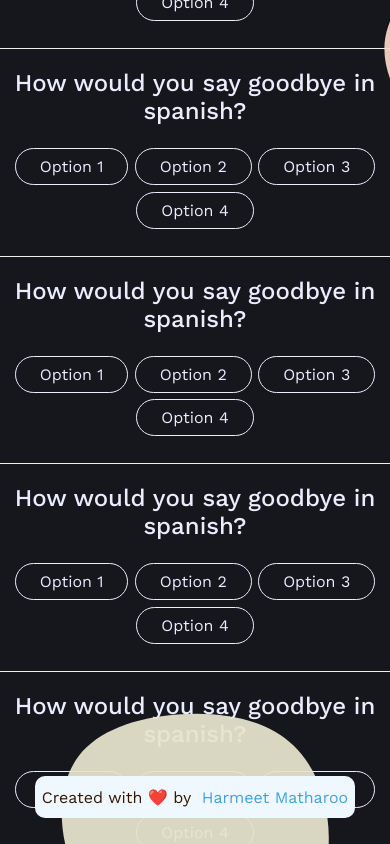
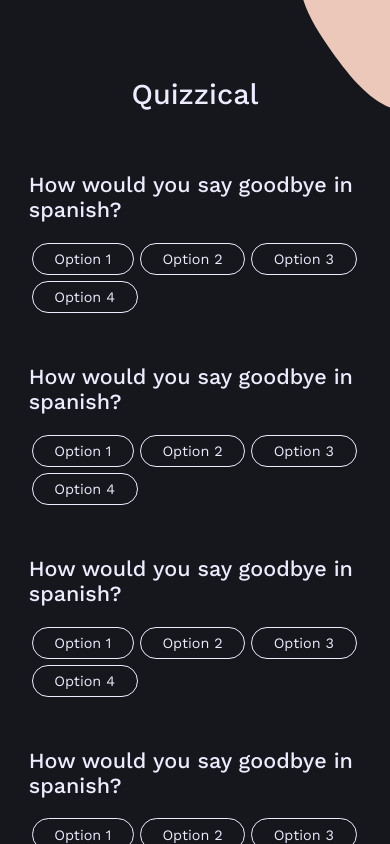
Before and after one commit to hmjatt/Quizzical, a React (Create React App) app in the folder quizzical/: page / in a window 390 px wide. Both pictures are taken after a click on the button "Start Quiz". Shown: the top 844 px of the page. Built offline with nearby package versions, Linux system fonts and the light colour scheme.

Commit message:
made it responsive

```diff
--- a/quizzical/src/App.js
+++ b/quizzical/src/App.js
@@ -13,6 +13,15 @@ function App() {
 
     return (
         <div className="App">
+            <div className="blobs">
+                <svg
+                    className="blob2"
+                    xmlns="http://www.w3.org/2000/svg"
+                    viewBox="0 0 600 600"
+                >
+                    <path d="M411.4 166.7C442.3 193.1 463.7 230.2 462.6 265.2 461.5 300.2 437.9 333.1 419.7 373.2 401.4 413.2 388.5 460.4 355.4 488.1 322.2 515.8 268.9 524 224.8 507.5 180.7 491.1 146 450 112.1 402.9 78.3 355.8 45.4 302.5 50.6 253.1 55.8 203.6 99.2 158 147.1 134.6 195 111.2 247.5 110.1 293.9 117.4 340.3 124.7 380.6 140.3 411.4 166.7Z" />
+                </svg>
+            </div>
             {!gameStart && (
                 <main className="welcomePage">
                     <h1 className="heading">Quizzical</h1>
@@ -29,8 +38,8 @@ function App() {
             )}
 
             {gameStart && <Quiz />}
-
-            <div className="blobs">
+            <Footer />
+			<div className="blobs">
                 <svg
                     className="blob1"
                     xmlns="http://www.w3.org/2000/svg"
@@ -38,15 +47,7 @@ function App() {
                 >
                     <path d="M480.8 168.7C524.5 210.6 543.4 285.2 528.9 353.7 514.5 422.2 466.7 484.5 409.7 502.2 352.6 519.8 286.4 492.8 237.5 458.3 188.6 423.8 157 381.8 142.2 331.7 127.4 281.7 129.2 223.5 158.3 184.9 187.4 146.2 243.7 127.1 306.1 122.2 368.5 117.3 437.1 126.7 480.8 168.7Z" />
                 </svg>
-                <svg
-                    className="blob2"
-                    xmlns="http://www.w3.org/2000/svg"
-                    viewBox="0 0 600 600"
-                >
-                    <path d="M411.4 166.7C442.3 193.1 463.7 230.2 462.6 265.2 461.5 300.2 437.9 333.1 419.7 373.2 401.4 413.2 388.5 460.4 355.4 488.1 322.2 515.8 268.9 524 224.8 507.5 180.7 491.1 146 450 112.1 402.9 78.3 355.8 45.4 302.5 50.6 253.1 55.8 203.6 99.2 158 147.1 134.6 195 111.2 247.5 110.1 293.9 117.4 340.3 124.7 380.6 140.3 411.4 166.7Z" />
-                </svg>
             </div>
-            <Footer />
         </div>
     );
 }
--- a/quizzical/src/components/Quiz.js
+++ b/quizzical/src/components/Quiz.js
@@ -4,11 +4,9 @@ function Quiz() {
     console.log("Quiz Component");
 
     return (
-        <div>
         <div className="quiz">
-                <h2 className="questions">
-                    How would you say goodbye in spanish?
-                </h2>
+			<h1 className="heading">Quizzical</h1>
+            <h2 className="questions">How would you say goodbye in spanish?</h2>
             <div className="options">
                 <button>Option 1</button>
                 <button>Option 2</button>
@@ -16,9 +14,7 @@ function Quiz() {
                 <button>Option 4</button>
             </div>
             <hr></hr>
-                <h2 className="questions">
-                    How would you say goodbye in spanish?
-                </h2>
+            <h2 className="questions">How would you say goodbye in spanish?</h2>
             <div className="options">
                 <button>Option 1</button>
                 <button>Option 2</button>
@@ -26,9 +22,7 @@ function Quiz() {
                 <button>Option 4</button>
             </div>
             <hr></hr>
-                <h2 className="questions">
-                    How would you say goodbye in spanish?
-                </h2>
+            <h2 className="questions">How would you say goodbye in spanish?</h2>
             <div className="options">
                 <button>Option 1</button>
                 <button>Option 2</button>
@@ -36,9 +30,7 @@ function Quiz() {
                 <button>Option 4</button>
             </div>
             <hr></hr>
-                <h2 className="questions">
-                    How would you say goodbye in spanish?
-                </h2>
+            <h2 className="questions">How would you say goodbye in spanish?</h2>
             <div className="options">
                 <button>Option 1</button>
                 <button>Option 2</button>
@@ -46,9 +38,7 @@ function Quiz() {
                 <button>Option 4</button>
             </div>
             <hr></hr>
-                <h2 className="questions">
-                    How would you say goodbye in spanish?
-                </h2>
+            <h2 className="questions">How would you say goodbye in spanish?</h2>
             <div className="options">
                 <button>Option 1</button>
                 <button>Option 2</button>
@@ -58,7 +48,6 @@ function Quiz() {
             <hr></hr>
             <button className="check-answers">Check Answers</button>
         </div>
-        </div>
     );
 }
 
--- a/quizzical/src/styles/App.css
+++ b/quizzical/src/styles/App.css
@@ -21,7 +21,8 @@ h3 {
 	font-weight: 400;
 }
 
-.start-button, .check-answers {
+.start-button,
+.check-answers {
 	font-family: 'Work Sans', sans-serif;
 	padding: 1em 4em;
 	border: none;
@@ -33,18 +34,20 @@ h3 {
 	transition: 0.3s;
 }
 
-.start-button:hover, .check-answers:hover {
+.start-button:hover,
+.check-answers:hover {
 	filter: drop-shadow(0 0 0.55rem #6882d7);
 	background-color: #8fa5ee;
 }
 
 .blob1 {
 	position: absolute;
-	left: -7%;
+	left: -12%;
 	top: 75%;
 	fill: #e7e5ccef;
 	width: 25em;
 	height: 25em;
+	z-index: -1;
 }
 
 .blob2 {
@@ -54,13 +57,26 @@ h3 {
 	fill: #fbd5c5ef;
 	width: 25em;
 	height: 25em;
+	z-index: -1;
 }
+
 /* App Component */
 
 /* Quiz Component */
 
 h2 {
 	font-weight: 500;
+}
+
+.quiz {
+	display: flex;
+	flex-direction: column;
+	min-height: 50vh;
+}
+
+.quiz h1 {
+	margin-bottom: 1.5em;
+	text-align: center;
 }
 
 .options button {
@@ -96,7 +112,7 @@ hr {
 
 /* Footer Component */
 footer {
-	position: absolute;
+	/* position: absolute; */
 	text-align: center;
 	font-size: 1em;
 	color: #351600;
@@ -104,7 +120,7 @@ footer {
 	border: none;
 	border-radius: 10px;
 	width: 20em;
-	top: 92%;
+	/* top: 92%; */
 }
 
 footer p {
@@ -126,7 +142,7 @@ footer a:hover {
 
 /* Media Queries For Responsiveness */
 
-/* @media only screen and (max-width: 1024px) {
+@media only screen and (max-width: 1024px) {
 	.blob1 {
 		left: -17%;
 		top: 82%;
@@ -140,21 +156,50 @@ footer a:hover {
 		width: 20em;
 		height: 20em;
 	}
+	footer {
+		margin-top: 2em;
+	}
 }
 
 @media only screen and (max-width: 768px) {
 
+	.App {
+		height: auto;
+		text-align: left;
+	}
+
+	.welcomePage {
+		text-align: center;
+		display: flex;
+		flex-direction: column;
+		justify-content: center;
+		align-items: center;
+		height: 90vh;
+		position: relative;
+		overflow: hidden;
+	}
+
+	.quiz {
+		font-size: 0.9em;
+		margin: 4em 2em 2em 2em;
+	}
+
 	.blob1 {
-		left: -37%;
-		top: 75%;
+		left: -50%;
+		top: 85%;
 		width: 20em;
 		height: 20em;
 	}
 
 	.blob2 {
-		left: 60%;
-		top: -22%;
+		left: 70%;
+		top: -12%;
 		width: 20em;
 		height: 20em;
 	}
-} */
+
+	footer {
+		margin-bottom: 2em;
+	}
+
+}
```
Lines whose indentation alone changed are shown as unchanged.
